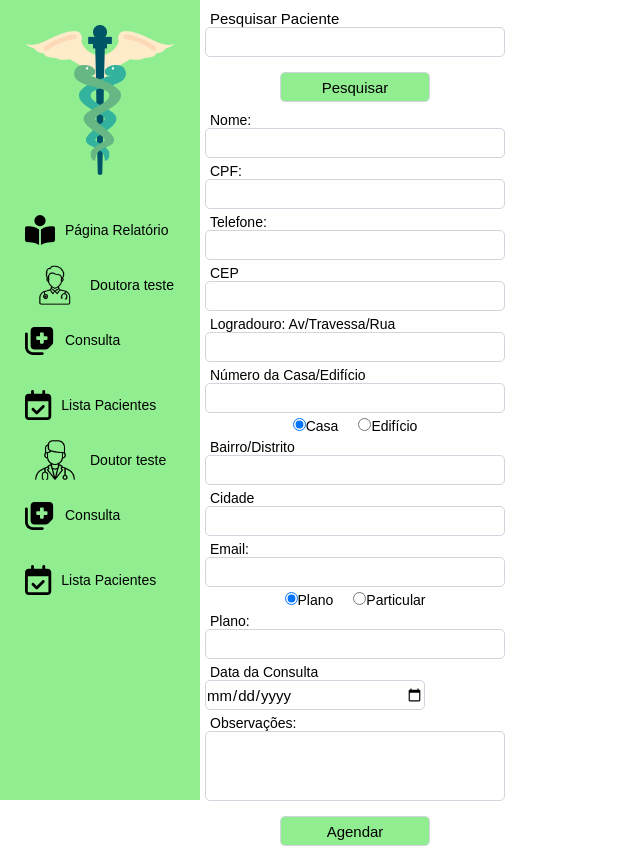
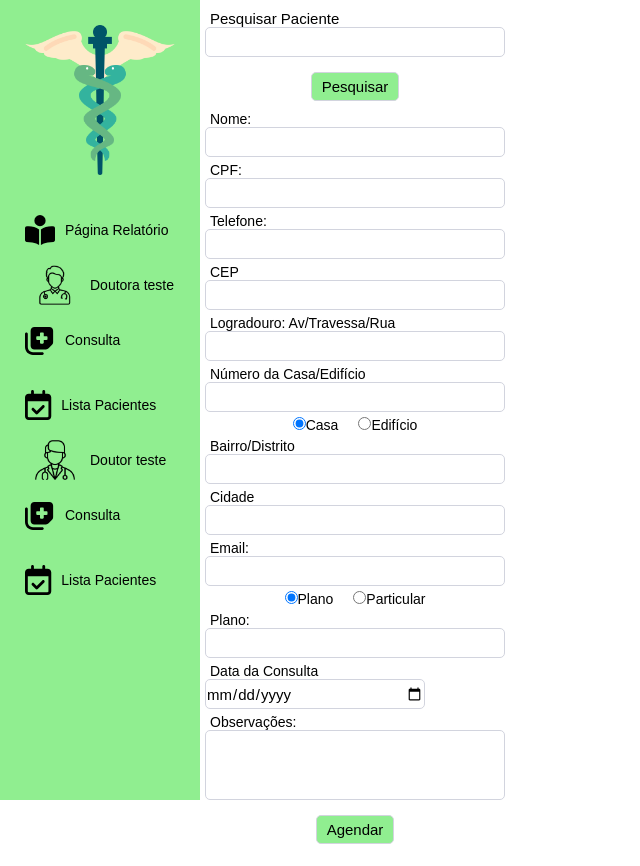
Before and after one commit to HumbertoFox/projeto-1-react, a React (Vite) app: page /ConsultationDRX in a window 1280 px wide. Shown: the whole page, without its empty margins (0-640 px from the left). Built offline with nearby package versions, Linux system fonts and the light colour scheme.

Commit message:
upgrade input submit como component

```diff
--- /dev/null
+++ b/src/components/button/buttonsubmit.jsx
@@ -0,0 +1,5 @@
+import { Input } from "../../styles/inputsubmitstyle"
+
+export const SubmitButton = (props) => {
+    return <Input type="submit" {...props} />
+}
--- a/src/components/form/formpatientdrx.jsx
+++ b/src/components/form/formpatientdrx.jsx
@@ -1,7 +1,8 @@
 import React, { useState } from "react";
 import { useForm } from "react-hook-form";
-import { DivNomeEd, DivParticular, DivPlan, DivRadio, FormDoctor, Input } from "../../styles/formdrstyle";
+import { DivNomeEd, DivParticular, DivPlan, DivRadio, FormDoctor } from "../../styles/formdrstyle";
 import { viaCepApi } from "../../services/viacep";
+import { SubmitButton } from "../button/buttonsubmit";
 
 export const FormPatientDrX = () => {
 
@@ -42,7 +43,7 @@ export const FormPatientDrX = () => {
                     setValue('street', data.logradouro);
                     setValue('neighborhood', data.bairro);
                     setValue('city', data.localidade);
-                    setFocus('nunresidence');
+                    setFocus('residencenumber');
                 } else {
                     clearZipCode();
                     setFocus('contacttel');
@@ -154,7 +155,7 @@ export const FormPatientDrX = () => {
             <input type="date" id="consultationdate" {...register("consultationdate")} />
             <label htmlFor="observation">Observações:</label>
             <textarea name="observation" id="observation" {...register("observation")}></textarea>
-            <Input type="submit" value="Agendar" />
+            <SubmitButton value="Agendar" />
         </FormDoctor>
     )
 };
--- a/src/components/form/formpatientdry.jsx
+++ b/src/components/form/formpatientdry.jsx
@@ -1,6 +1,7 @@
 import React, { useState } from "react";
 import { useForm } from "react-hook-form";
-import { DivParticular, DivPlan, DivRadio, FormDoctor, Input } from "../../styles/formdrstyle";
+import { DivParticular, DivPlan, DivRadio, FormDoctor } from "../../styles/formdrstyle";
+import { SubmitButton } from "../button/buttonsubmit";
 
 export const FormPatientDrY = () => {
 
@@ -70,7 +71,7 @@ export const FormPatientDrY = () => {
             <input type="date" id="consultationdate" {...register("consultationdate")} />
             <label htmlFor="observation">Observações:</label>
             <textarea id="observation" {...register("observation")}></textarea>
-            <Input type="submit" value="Agendar" />
+            <SubmitButton value="Agendar" />
         </FormDoctor>
     )
 }
--- a/src/components/form/search.jsx
+++ b/src/components/form/search.jsx
@@ -1,7 +1,7 @@
 import React from "react";
+import { useForm } from "react-hook-form";
 import { FormSerach } from "../../styles/formsearch";
-import { Input } from "../../styles/formdrstyle";
-import { useForm } from "react-hook-form";
+import { SubmitButton } from "../button/buttonsubmit";
 
 export const Search = () => {
 
@@ -19,7 +19,7 @@ export const Search = () => {
         <FormSerach action="/" method="POST" onSubmit={handleSubmit(onSubmit)}>
             <label htmlFor="search_patient">Pesquisar Paciente</label>
             <input type="search" id="search_patient" {...register("search_patient")} />
-            <Input type="submit" value="Pesquisar" />
+            <SubmitButton value="Pesquisar" />
         </FormSerach>
     )
 }
--- a/src/styles/formdrstyle.jsx
+++ b/src/styles/formdrstyle.jsx
@@ -113,27 +113,4 @@ ${({ className }) => {
     flex-direction: column;
 `;
 
-const Input = styled.input.attrs({ type: 'submit' })`
-    width: 150px;
-    height: 30px;
-    font-size: 15px;
-    background-color: #90EE90;
-    border: 1px solid #D2D4DE;
-    border-radius: 5px;
-    cursor: pointer;
-    margin: 10px auto;
-    transition: .2s ease-in-out;
-    &:hover {
-        border: 1px solid hsla(205.46, 86.5%, 46.47%, .5);
-        box-shadow: 0 0 5px hsla(205.46, 86.5%, 46.47%, .5);
-        color: #FFF;
-        text-shadow: 0 0 5px hsla(205.46, 86.5%, 46.47%, .5);
-    }
-    &:active {
-        color: #3C91E6;
-        border: 1px solid hsl(120, 73.44%, 74.9%, .5);
-        box-shadow: 0 0 5px hsl(120, 73.44%, 74.9%, .5);
-    }
-`;
-
-export { FormDoctor, DivRadio, DivNomeEd, DivPlan, DivParticular, Input };
+export { FormDoctor, DivRadio, DivNomeEd, DivPlan, DivParticular };
--- /dev/null
+++ b/src/styles/inputsubmitstyle.jsx
@@ -0,0 +1,25 @@
+import styled from "styled-components";
+
+const Input = styled.input.attrs({ type: 'submit' })`
+    font-size: 15px;
+    background-color: #90EE90;
+    padding: 5px 10px;
+    border: 1px solid #D2D4DE;
+    border-radius: 5px;
+    cursor: pointer;
+    margin: 10px auto;
+    transition: .2s ease-in-out;
+    &:hover {
+        border: 1px solid hsla(205.46, 86.5%, 46.47%, .5);
+        box-shadow: 0 0 5px hsla(205.46, 86.5%, 46.47%, .5);
+        color: #FFF;
+        text-shadow: 0 0 5px hsla(205.46, 86.5%, 46.47%, .5);
+    }
+    &:active {
+        color: #3C91E6;
+        border: 1px solid hsl(120, 73.44%, 74.9%, .5);
+        box-shadow: 0 0 5px hsl(120, 73.44%, 74.9%, .5);
+    }
+`;
+
+export { Input };
```
